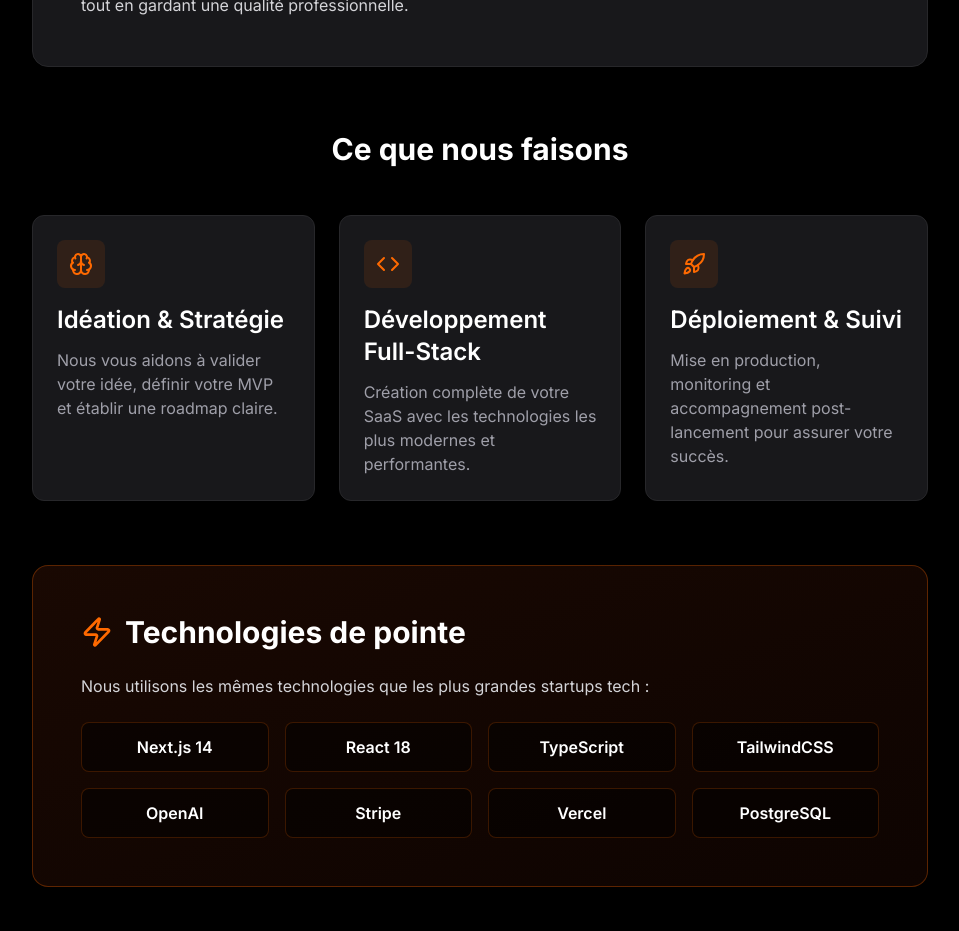
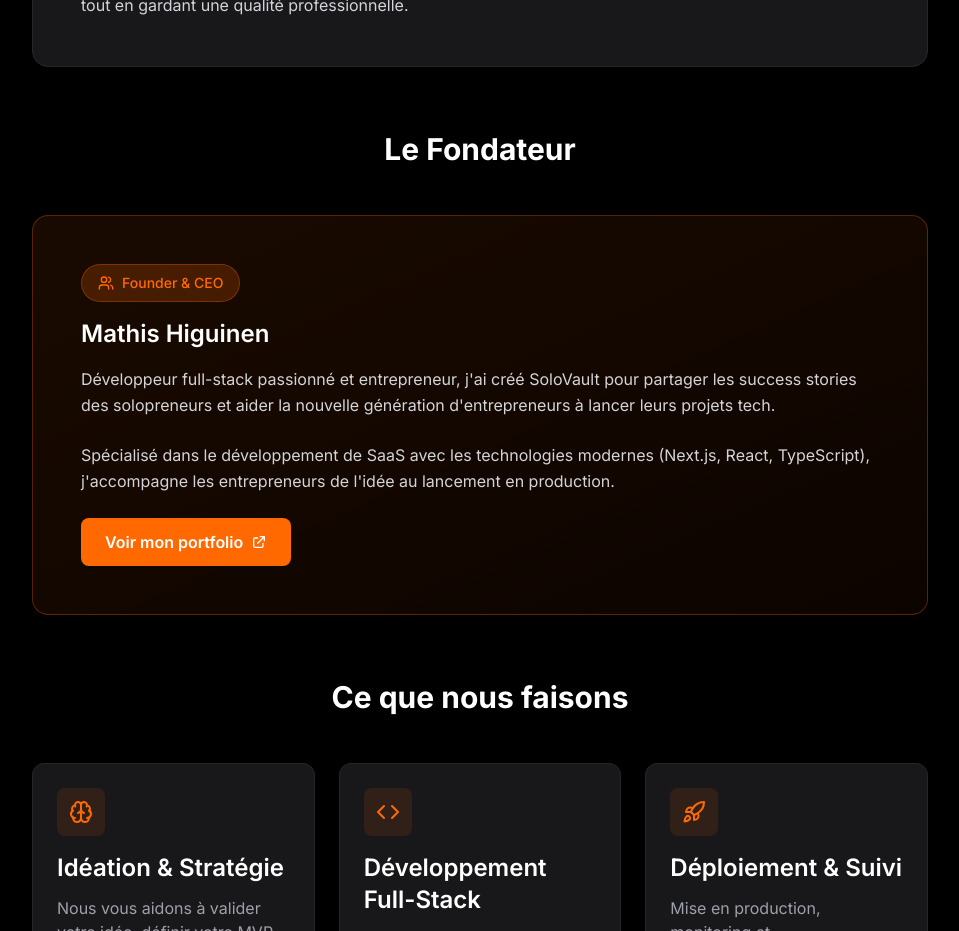
Before and after one commit to MattJeff/SoloVault, a Next.js app: page /about in a window 1280 px wide. Shown: the part 1040-1971 px from the top of the page, without its empty margins (160-1119 px from the left). Built offline with nearby package versions, Linux system fonts and the light colour scheme.

Commit message:
Ajout section Fondateur sur la page À propos avec lien portfolio

```diff
--- a/app/about/page.tsx
+++ b/app/about/page.tsx
@@ -64,6 +64,47 @@
                 Notre objectif ? Vous permettre de <span className="text-orange-500 font-semibold">lancer votre MVP
                 en quelques semaines</span> au lieu de plusieurs mois, tout en gardant une qualité professionnelle.
               </p>
+            </div>
+          </div>
+
+          {/* Founder */}
+          <div className="mb-16">
+            <h2 className="text-3xl font-bold text-center mb-12">Le Fondateur</h2>
+
+            <div className="bg-gradient-to-br from-orange-500/10 to-orange-600/5 border border-orange-500/30 rounded-2xl p-8 md:p-12">
+              <div className="flex flex-col md:flex-row items-center gap-8">
+                <div className="flex-1">
+                  <div className="inline-flex items-center gap-2 bg-orange-500/20 border border-orange-500/30 rounded-full px-4 py-2 mb-4">
+                    <Users className="w-4 h-4 text-orange-500" />
+                    <span className="text-sm text-orange-500 font-medium">Founder & CEO</span>
+                  </div>
+
+                  <h3 className="text-2xl font-bold mb-4">Mathis Higuinen</h3>
+
+                  <p className="text-zinc-300 leading-relaxed mb-6">
+                    Développeur full-stack passionné et entrepreneur, j'ai créé SoloVault pour partager
+                    les success stories des solopreneurs et aider la nouvelle génération d'entrepreneurs
+                    à lancer leurs projets tech.
+                  </p>
+
+                  <p className="text-zinc-300 leading-relaxed mb-6">
+                    Spécialisé dans le développement de SaaS avec les technologies modernes (Next.js, React, TypeScript),
+                    j'accompagne les entrepreneurs de l'idée au lancement en production.
+                  </p>
+
+                  <a
+                    href="https://portfolio-n75t12aup-mathis-projects-5e16dcfb.vercel.app"
+                    target="_blank"
+                    rel="noopener noreferrer"
+                    className="inline-flex items-center gap-2 px-6 py-3 bg-orange-500 hover:bg-orange-600 text-white font-semibold rounded-lg transition"
+                  >
+                    <span>Voir mon portfolio</span>
+                    <svg className="w-4 h-4" fill="none" stroke="currentColor" viewBox="0 0 24 24">
+                      <path strokeLinecap="round" strokeLinejoin="round" strokeWidth={2} d="M10 6H6a2 2 0 00-2 2v10a2 2 0 002 2h10a2 2 0 002-2v-4M14 4h6m0 0v6m0-6L10 14" />
+                    </svg>
+                  </a>
+                </div>
+              </div>
             </div>
           </div>
 
```
